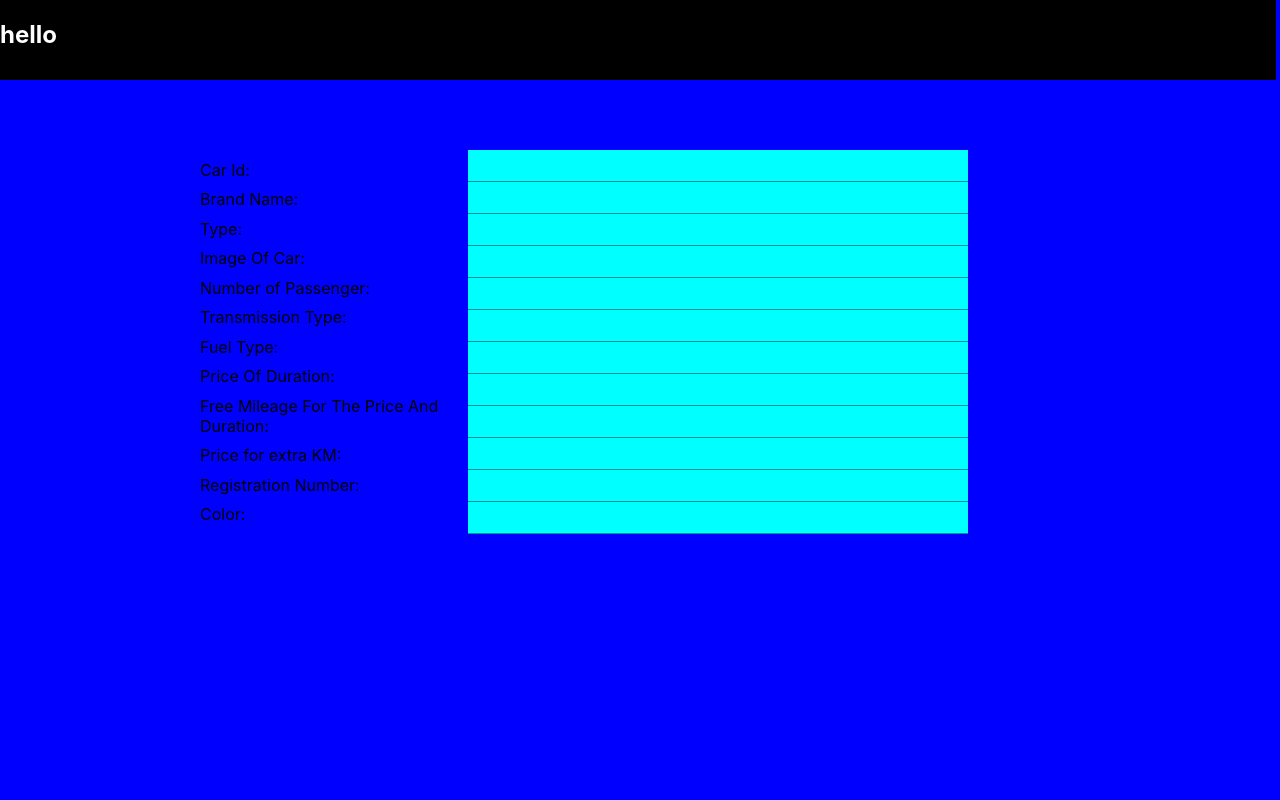
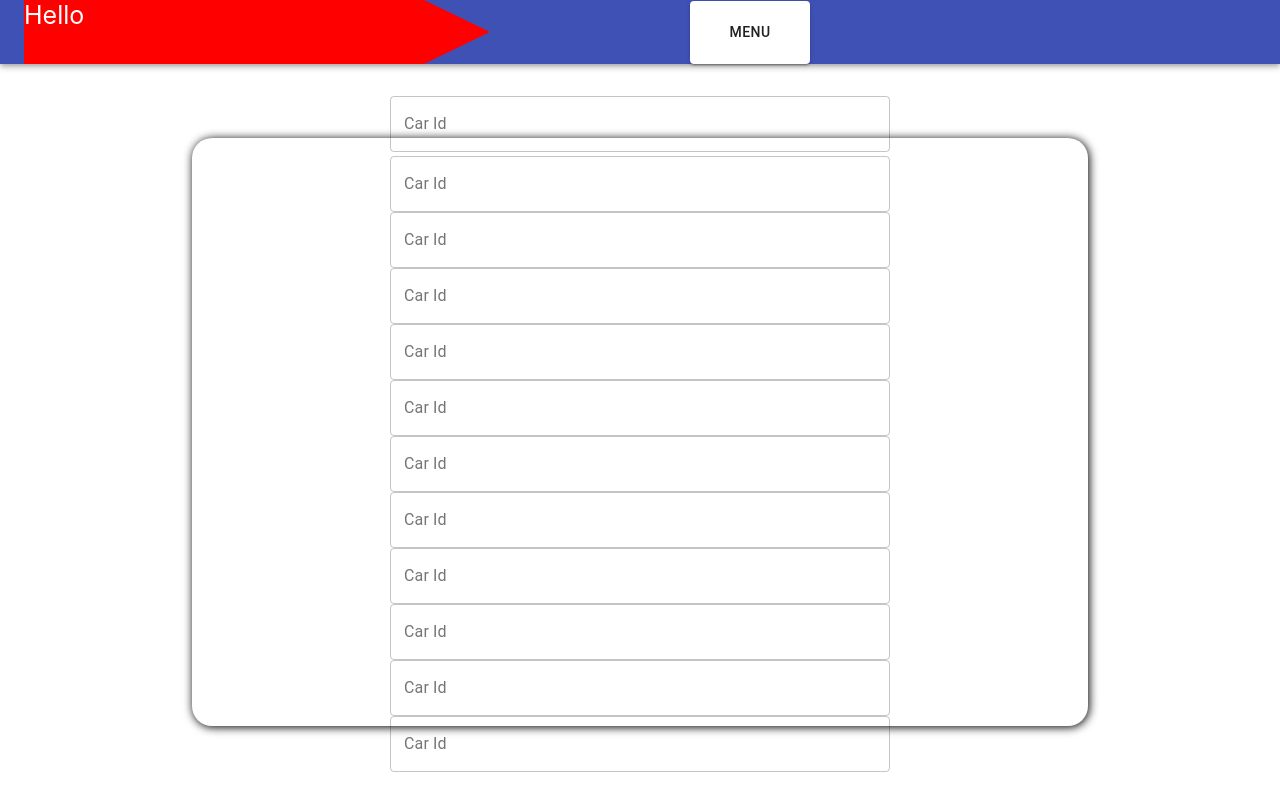
Before and after one commit to Upeksha1214/carRentalSystem, a React (Create React App) app in the folder front-end/: page / in a window 1280 px wide. Built offline with nearby package versions, Linux system fonts and the light colour scheme.

Commit message:
'updated'

```diff
--- a/front-end/package.json
+++ b/front-end/package.json
@@ -4,6 +4,7 @@
   "private": true,
   "dependencies": {
     "@material-ui/core": "^4.12.4",
+    "@material-ui/icons": "^4.11.3",
     "@react-icons/all-files": "^4.1.0",
     "@testing-library/jest-dom": "^5.16.4",
     "@testing-library/react": "^13.3.0",
--- a/front-end/public/index.html
+++ b/front-end/public/index.html
@@ -15,9 +15,7 @@
       user's mobile device or desktop. See https://developers.google.com/web/fundamentals/web-app-manifest/
     -->
     <link rel="manifest" href="%PUBLIC_URL%/manifest.json" />
-    <link rel="preconnect" href="https://fonts.googleapis.com">
-    <link rel="preconnect" href="https://fonts.gstatic.com" crossorigin>
-    <link href="https://fonts.googleapis.com/css2?family=Open+Sans&display=swap" rel="stylesheet">
+
     <!--
       Notice the use of %PUBLIC_URL% in the tags above.
       It will be replaced with the URL of the `public` folder during the build.
--- a/front-end/src/pages/admin/carAdd/carAdd.jsx
+++ b/front-end/src/pages/admin/carAdd/carAdd.jsx
@@ -1,7 +1,13 @@
-import React, {Component} from "react";
+import React, {Component, Fragment} from "react";
 import {withStyles} from "@material-ui/core";
 import {styleSheet} from "../carAdd/style";
 import TextField from '@material-ui/core/TextField';
+import Button from '@material-ui/core/Button';
+
+
+import AppBar from '@material-ui/core/AppBar';
+import Toolbar from '@material-ui/core/Toolbar';
+import Grid from "@material-ui/core/Grid";
 
 
 class CarAdd extends Component {
@@ -12,46 +18,67 @@ class CarAdd extends Component {
     render() {
         const {classes} = this.props
         return (
-            <div className={classes.all}>
-                <nav className={classes.nav}>
-                    <h1 style={{color: 'white'}}>hello</h1>
-                </nav>
+            <Fragment>
+                <div className={classes.all}>
 
-                <div className={classes.main}>
+                    <div className={classes.root}>
+                        <AppBar position="static">
+                            <Toolbar>
+                                <display4 style={{
+                                    backgroundColor: 'red',
+                                    fontSize: '25px',
+                                    width: '400px',
+                                    height: '64px',
+                                }}> Hello
+                                </display4>
+                                <display4 style={{width: '0', height: '0',
+                                    borderTop: '32px solid transparent',
+                                    borderLeft: '66px solid red',
+                                    borderBottom: '32px solid transparent'
+                                }}></display4>
 
-                    <div className={classes.form}>
+                                <div style={{position: 'relative', width: '200px'}}></div>
+                                <Button variant="contained" style={{
+                                    backgroundColor: 'white',
+                                    width: '120px',
+                                    height: '63px',
+                                    color: ''
+                                }}>Menu</Button>
+                            </Toolbar>
+                        </AppBar>
+                    </div>
 
-                        <div className={classes.lbl}>
-                            <label>Car Id:</label>
-                            <label>Brand Name:</label>
-                            <label>Type:</label>
-                            <label>Image Of Car:</label>
-                            <label>Number of Passenger:</label>
-                            <label>Transmission Type:</label>
-                            <label>Fuel Type:</label>
-                            <label>Price Of Duration:</label>
-                            <label>Free Mileage For The Price And Duration:</label>
-                            <label>Price for extra KM:</label>
-                            <label>Registration Number:</label>
-                            <label> Color:</label>
-                        </div>
-                        <div className={classes.txt}>
-                            <TextField style={{backgroundColor: '#00FFFF', width: '500px'}}></TextField>
-                            <TextField style={{backgroundColor: '#00FFFF', width: '500px'}}></TextField>
-                            <TextField style={{backgroundColor: '#00FFFF', width: '500px'}}></TextField>
-                            <TextField style={{backgroundColor: '#00FFFF', width: '500px'}}></TextField>
-                            <TextField style={{backgroundColor: '#00FFFF', width: '500px'}}></TextField>
-                            <TextField style={{backgroundColor: '#00FFFF', width: '500px'}}></TextField>
-                            <TextField style={{backgroundColor: '#00FFFF', width: '500px'}}></TextField>
-                            <TextField style={{backgroundColor: '#00FFFF', width: '500px'}}></TextField>
-                            <TextField style={{backgroundColor: '#00FFFF', width: '500px'}}></TextField>
-                            <TextField style={{backgroundColor: '#00FFFF', width: '500px'}}></TextField>
-                            <TextField style={{backgroundColor: '#00FFFF', width: '500px'}}></TextField>
-                            <TextField style={{backgroundColor: '#00FFFF', width: '500px'}}></TextField>
+                    <div className={classes.main}>
+
+                        <div className={classes.form_background}>
+
+                            <div className={classes.form}>
+
+                                <Grid style={{width:'100%' , height : '100%'}} justifyContent={'center'} container spacing={1}>
+                                    <Grid item>
+                                        <div className={classes.item}>
+                                            <TextField style={{width:'500px'}} id="outlined-basic" label="Car Id" variant="outlined"/>
+                                        </div>
+                                    </Grid>
+
+                                <TextField style={{width:'500px'}} id="outlined-basic" label="Car Id" variant="outlined"/>
+                                <TextField style={{width:'500px'}} id="outlined-basic" label="Car Id" variant="outlined"/>
+                                <TextField style={{width:'500px'}} id="outlined-basic" label="Car Id" variant="outlined"/>
+                                <TextField style={{width:'500px'}} id="outlined-basic" label="Car Id" variant="outlined"/>
+                                <TextField style={{width:'500px'}} id="outlined-basic" label="Car Id" variant="outlined"/>
+                                <TextField style={{width:'500px'}} id="outlined-basic" label="Car Id" variant="outlined"/>
+                                <TextField style={{width:'500px'}} id="outlined-basic" label="Car Id" variant="outlined"/>
+                                <TextField style={{width:'500px'}} id="outlined-basic" label="Car Id" variant="outlined"/>
+                                <TextField style={{width:'500px'}} id="outlined-basic" label="Car Id" variant="outlined"/>
+                                <TextField style={{width:'500px'}} id="outlined-basic" label="Car Id" variant="outlined"/>
+                                <TextField style={{width:'500px'}} id="outlined-basic" label="Car Id" variant="outlined"/>
+                                </Grid>
+                            </div>
+
                         </div>
                     </div>
                 </div>
-            </div>
+            </Fragment>
         )
     }
 
--- a/front-end/src/pages/admin/carAdd/style.js
+++ b/front-end/src/pages/admin/carAdd/style.js
@@ -1,50 +1,48 @@
 export const styleSheet = {
 
-    all:{
-        display:'flex',
-        backgroundColor:'blue',
+    all: {
+        display: 'flex',
+        flexDirection: 'column',
+        width: '100vw',
+        height: '100vh',
     },
 
-    nav:{
-        display:'flex',
-        flexDirection:'column',
+    nav: {
+        display: 'flex',
+        flexDirection: 'row',
         /*border:'2px solid black',*/
-        justifyContent:"",
-        alignItems:'',
-        width:'32000vw',
-        height:'10vh',
-        backgroundColor:'black',
-    },
-    main:{
-        display:'flex',
-        flexDirection:'column',
-        /*border:'2px solid black',*/
-        justifyContent:"",
-        alignItems:'',
-        width:'100vw',
-        height:'100vh',
-        /*backgroundColor:'blue'*/
+        justifyContent: "",
+        alignItems: '',
+        height: '10vh',
+        backgroundColor: 'black',
     },
 
-    form:{
-        display:'flex',
-        flexDirection:'row',
-        justifyContent:"space-evenly ",
-        width:'60%',
-        position:'absolute',
-        left:'200px',
-        top:'150px',
+    main: {
+        display: 'flex',
+        flexDirection: 'column',
+        alignItems: 'center',
+        justifyContent: 'center',
+        height: '100%',
     },
 
-    lbl:{
-        display:'flex',
-        flexDirection:'column',
-        justifyContent:"space-evenly ",
-        width: "3425px"
+    form_background: {
+        backgroundColor: 'white',
+        height: '80%',
+        width: '70%',
+        display: 'flex',
+        flexDirection: 'row',
+        justifyContent: 'center',
+        alignItems: 'center',
+        borderRadius: "20px",
+        boxShadow: '1px 1px 10px 0.2px'
     },
-    txt:{
-        backgroundColor: 'blue',
-        textColor:'white',
-    }
+
+    form: {
+        display: 'flex',
+        flexDirection: 'row',
+        justifyContent: "space-evenly ",
+        width: '90%',
+        /*backgroundColor: "white"*/
+    },
 
 }
```
Also changed, not shown: front-end/src/pages/admin/carAdd/Style.css (deleted), 1 other file (tests, documents, lock files or other folders).
